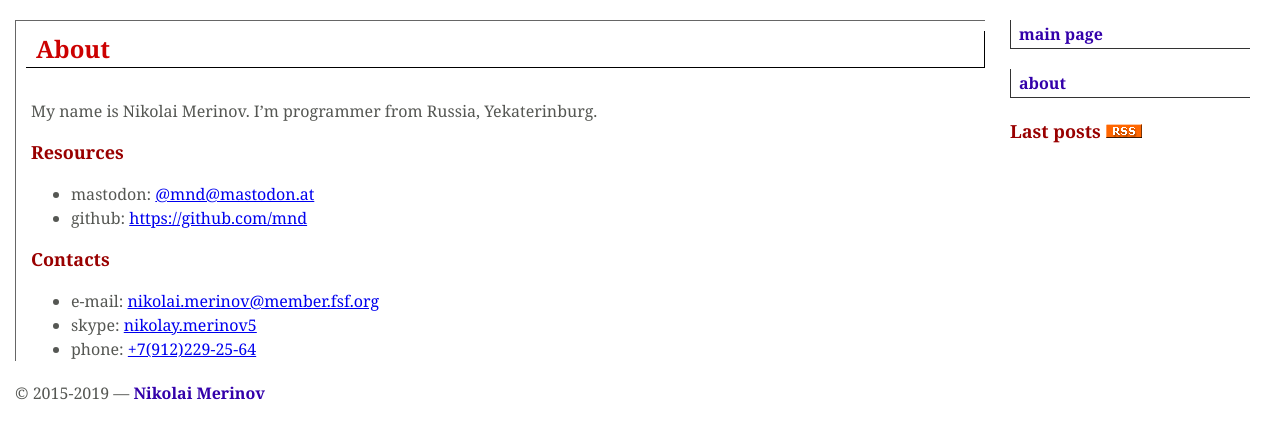
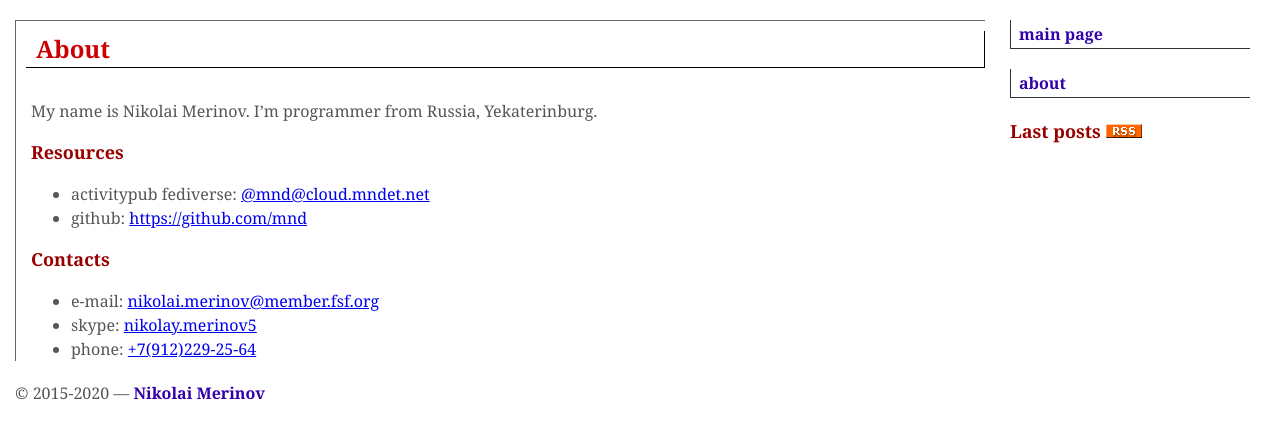
Before and after one commit to mnd/www.mndet.net, a Jekyll site: the page built from about.md, in a window 1280 px wide. Shown: the top 439 px of the page. Built offline with Jekyll 4.4.1, drawn with Linux system fonts in a browser that asks for light colours.

Commit message:
Update about page with worked fediverse account
* about.md: Use worked fediverse account that can be used for contact
* _layouts/default.html: Bump copyright year as first change in this year on site

```diff
--- a/_layouts/default.html
+++ b/_layouts/default.html
@@ -36,7 +36,7 @@
     </div>
 
     <div id="about-block">
-     &copy; 2015-2019 &mdash; <a href="mailto:nikolai.merinov@member.fsf.org">Nikolai Merinov</a>
+     &copy; 2015-2020 &mdash; <a href="mailto:nikolai.merinov@member.fsf.org">Nikolai Merinov</a>
     </div>
   </body>
 </html>
--- a/about.md
+++ b/about.md
@@ -6,7 +6,7 @@ My name is Nikolai Merinov. I'm programmer from Russia, Yekaterinburg.
 
 Resources
 ---------
-- mastodon: [@mnd@mastodon.at](https://mastodon.at/@mnd)
+- activitypub fediverse: [@mnd@cloud.mndet.net](https://cloud.mndet.net/apps/social/@mnd)
 - github: [https://github.com/mnd](https://github.com/mnd)
 
 Contacts
```
